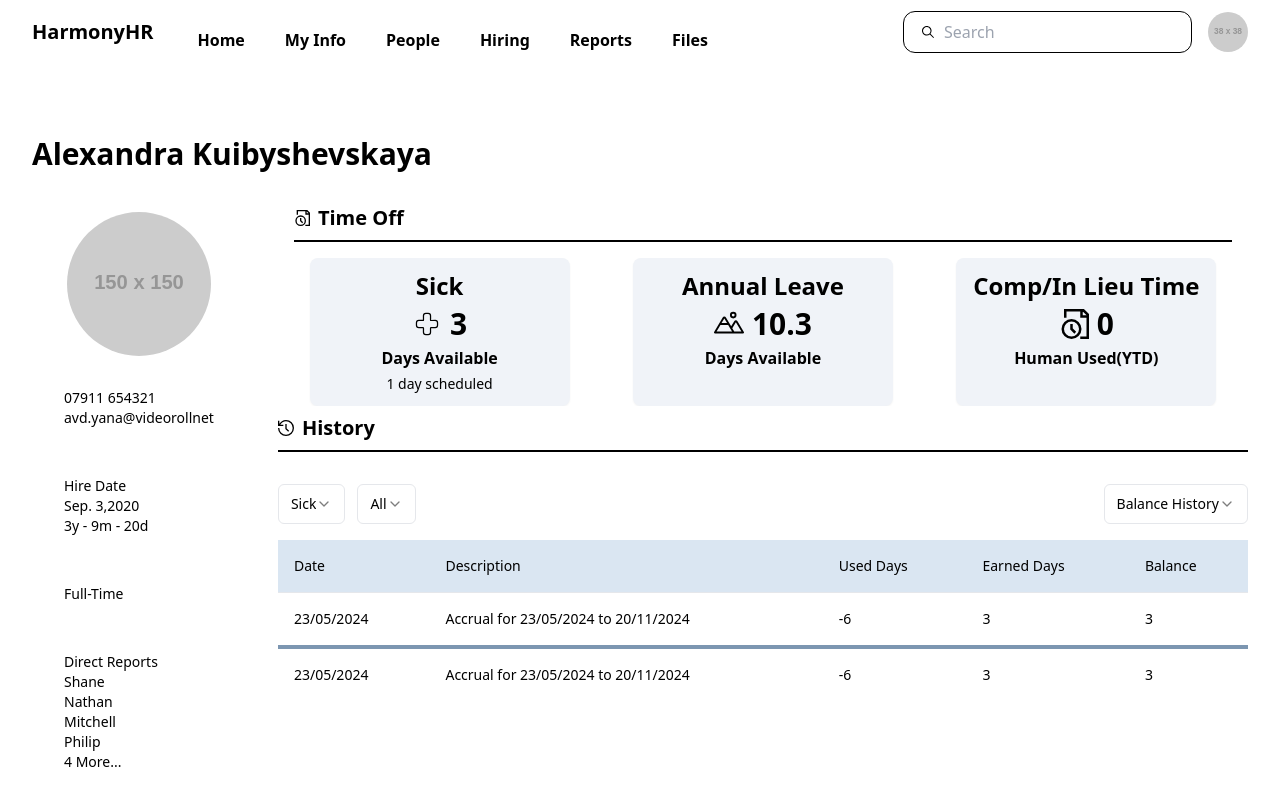
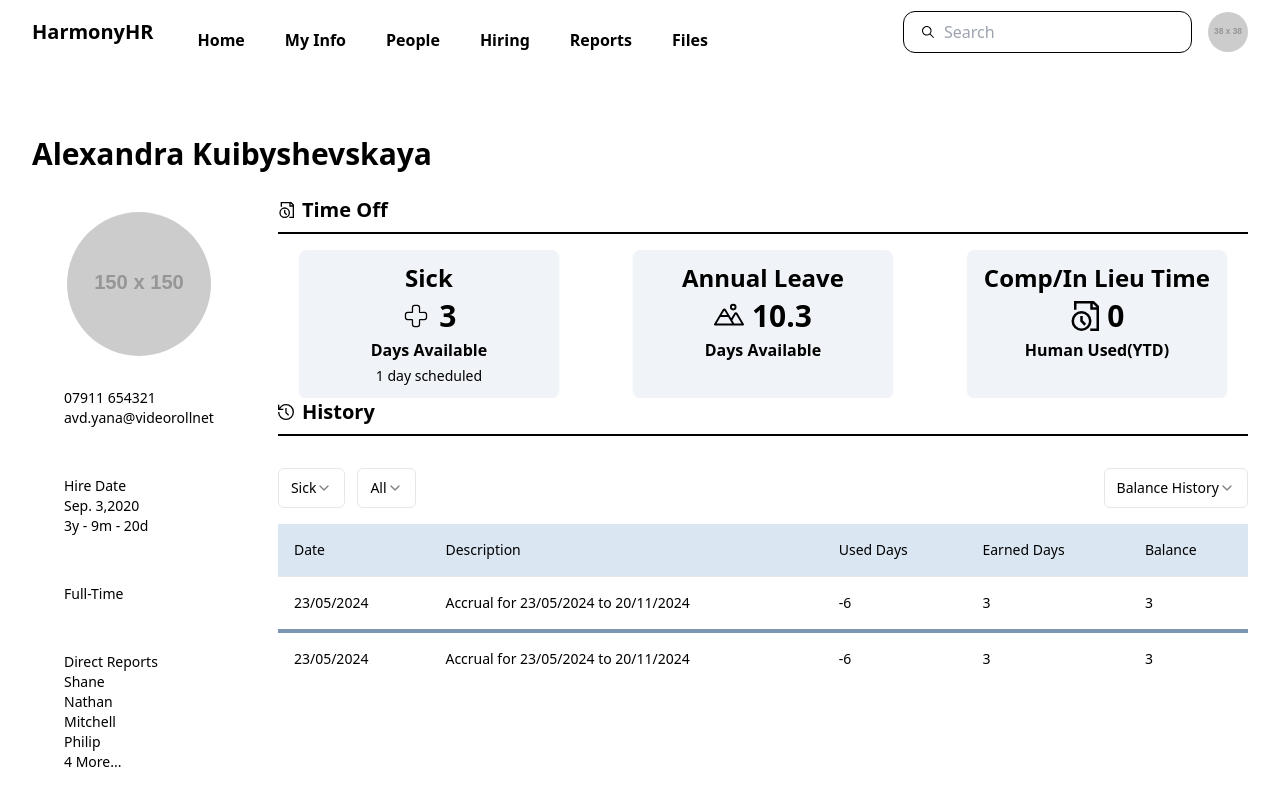
Before and after one commit to IvanOrlovsky/test-hr-tech, a Next.js app: page / in a window 1280 px wide. Shown: the top 806 px of the page. Built offline with nearby package versions, Linux system fonts and the light colour scheme.

Commit message:
отступ странный убрал

```diff
--- a/src/components/TimeOffSection/TimeOffSection.tsx
+++ b/src/components/TimeOffSection/TimeOffSection.tsx
@@ -33,7 +33,7 @@ const TimeOffSection = () => {
 	];
 
 	return (
-		<section className="px-4 py-2">
+		<section>
 			<div className="flex flex-row gap-2 pb-2 mb-4 border-b-2 border-black">
 				<GrDocumentTime className="self-center" />
 				<h2 className="text-xl font-semibold">Time Off</h2>
```
